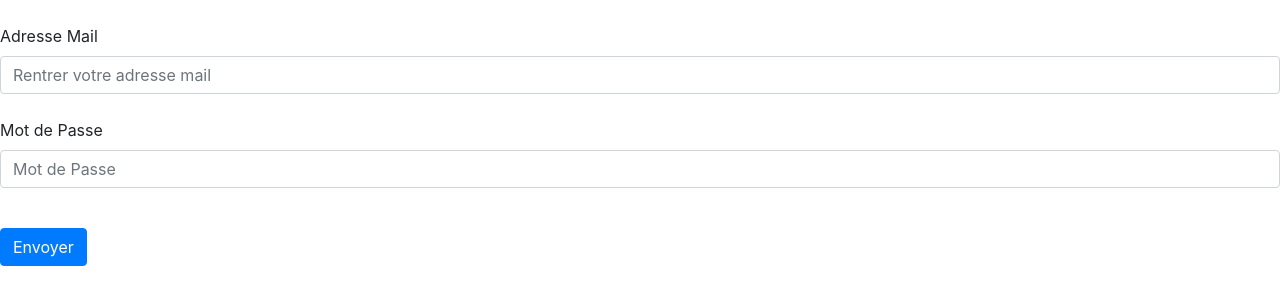
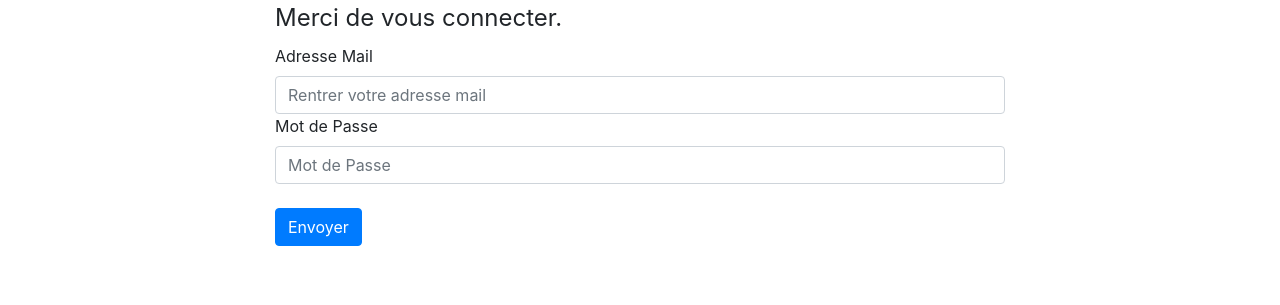
Before and after one commit to charlesboyerCPE/projet_4IRC_acupuncter, a PHP site: page /login.php in a window 1280 px wide. Shown: the top 305 px of the page. Run offline with PHP 8.4, Linux system fonts and the light colour scheme; some libraries are stand-ins or nearby versions.

Commit message:
Mise en place page login et css

```diff
--- a/php/views/layouts/structure.php
+++ b/php/views/layouts/structure.php
@@ -9,7 +9,9 @@
 <body>
 <?php
     require('../includes/db.php');
+    echo '<div class="container">';
 ?>
 <?= $content ?>
+<?php echo '</div>';?>
 </body>
 </html>
--- a/php/views/login.php
+++ b/php/views/login.php
@@ -2,22 +2,28 @@
 $title = 'Login';
 
 $content ='
-<form method="POST" action="./index.php?action=login>
+<div class="row">
+<div class="col-md-2"></div> <div class="col-md-8">
+    <form method="POST" action="./index.php?action=login">
     <fieldset>
         <legend>Merci de vous connecter.</legend>
 
-    <div class="form-group">
-      <label for="exampleInputEmail1" class="form-label mt-4">Adresse Mail</label>
-      <input type="email" class="form-control" id="exampleInputEmail1" aria-describedby="emailHelp" placeholder="Rentrer votre adresse mail" name="email">
-
+        <div>
+        <label for="Login - Mail" class="form-label-login">Adresse Mail</label>
+        <input type="email" class="form-control" aria-describedby="emailHelp" placeholder="Rentrer votre adresse mail" name="email">
         </div>
 
-    <div class="form-group">
-      <label for="exampleInputPassword1" class="form-label mt-4">Mot de Passe</label>
-      <input type="password" class="form-control" id="exampleInputPassword1" placeholder="Mot de Passe" name="password">
+        <div>
+        <label for="Password" class="form-label-login">Mot de Passe</label>
+        <input type="password" class="form-control" placeholder="Mot de Passe" name="password">
         </div>
+
         <br>
+
         <button type="submit" class="btn btn-primary">Envoyer</button>
+        </fieldset>
     </form>
+</div>
+</div>
 ';
 require_once('./layouts/structure.php');
```
Also changed, not shown: css/main.css (+11 -0 lines). Lines whose indentation alone changed are shown as unchanged.
